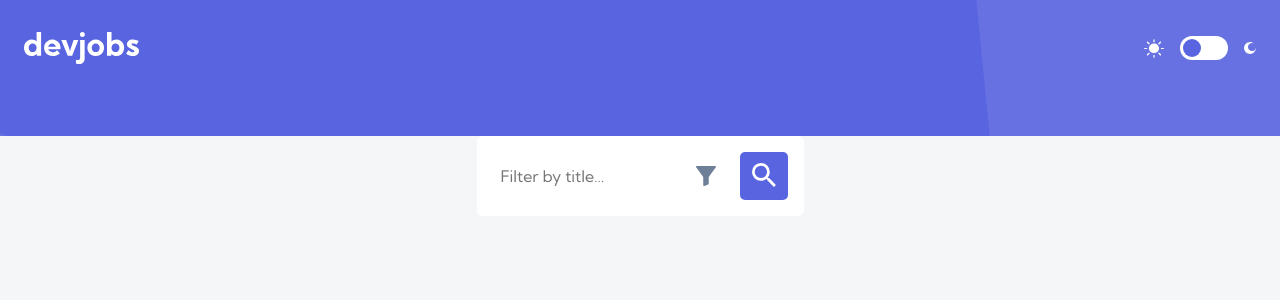
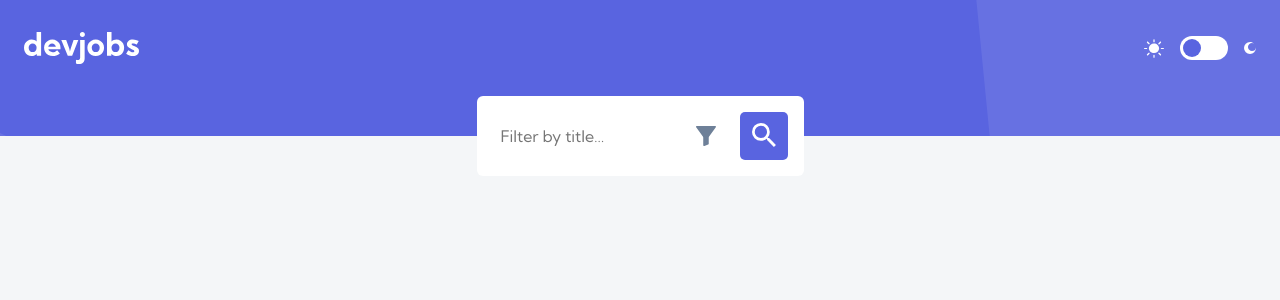
Before and after one commit to achiewe/devjobs-web-app-front, a React (Vite) app: page / in a window 1280 px wide. Shown: the top 300 px of the page. Built offline with nearby package versions, Linux system fonts and the light colour scheme.

Commit message:
add new component HomePage where style main page structure

```diff
--- a/package.json
+++ b/package.json
@@ -14,6 +14,7 @@
     "react": "^18.2.0",
     "react-dom": "^18.2.0",
     "react-redux": "^8.1.2",
+    "react-router-dom": "^6.15.0",
     "redux": "^4.2.1",
     "styled-components": "^6.0.7"
   },
--- a/src/App.tsx
+++ b/src/App.tsx
@@ -1,17 +1,22 @@
 import { styled } from "styled-components";
 import GlobalStyles from "./GlobalStyles";
 import Header from "./components/Header";
-import InputFilter from "./components/InputFilter";
+import HomePage from "./components/HomePage";
+import { Route, BrowserRouter as Router, Routes } from "react-router-dom";
 import { useSelector } from "react-redux/es/hooks/useSelector";
 import { Mode } from "./store/redux";
 function App() {
   // const darkMode = useSelector((dark: Mode) => dark.Mode.gloomy);
   return (
-    <MainContainer>
-      <GlobalStyles />
-      <Header />
-      <InputFilter />
-    </MainContainer>
+    <Router>
+      <MainContainer>
+        <GlobalStyles />
+        <Header />
+        <Routes>
+          <Route path="/" element={<HomePage />} />
+        </Routes>
+      </MainContainer>
+    </Router>
   );
 }
 
--- /dev/null
+++ b/src/components/HomePage.tsx
@@ -0,0 +1,19 @@
+import InputFilter from "./InputFilter";
+import { styled } from "styled-components";
+
+const HomePage = (): JSX.Element => {
+  return (
+    <MainContainer>
+      <InputFilter />
+    </MainContainer>
+  );
+};
+
+const MainContainer = styled.div`
+  display: flex;
+  flex-direction: column;
+  align-items: center;
+  width: 100%;
+  margin-top: -40px;
+`;
+export default HomePage;
```
Also changed, not shown: 1 other file (tests, documents, lock files or other folders).
